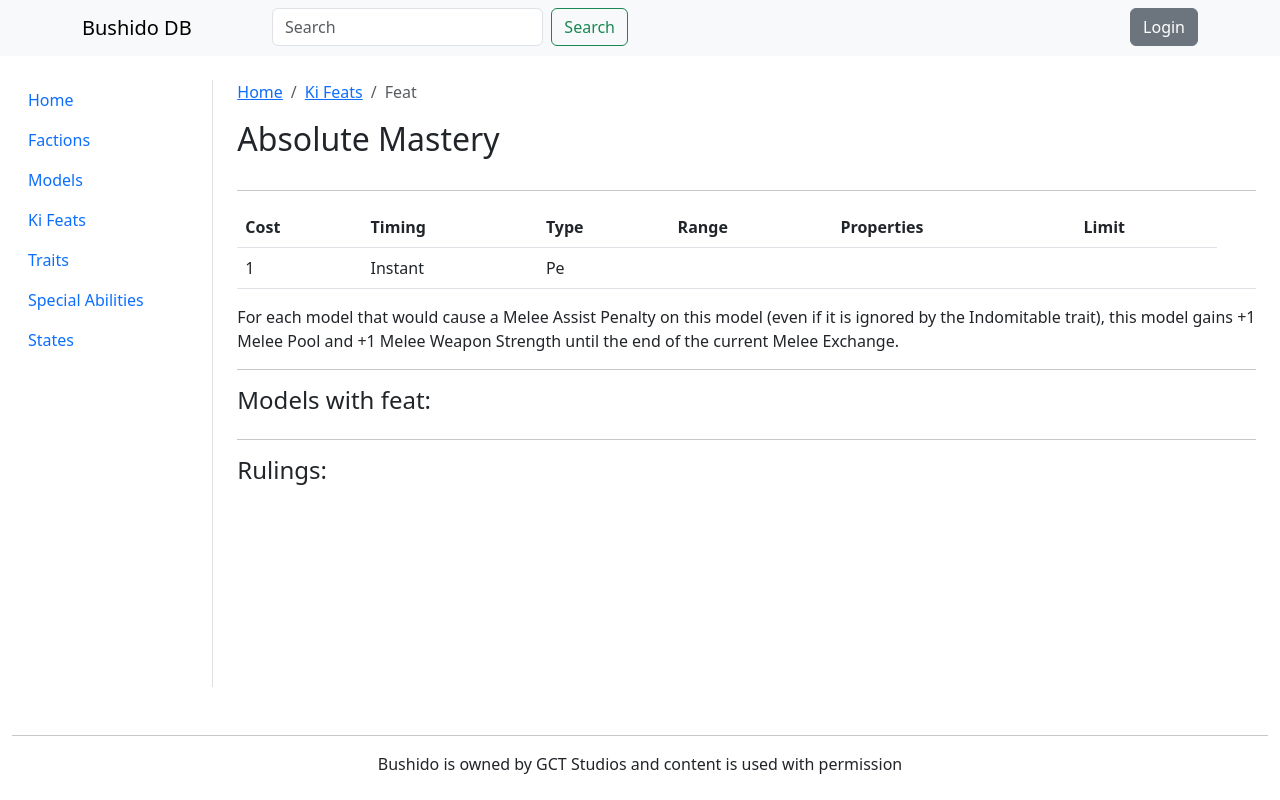
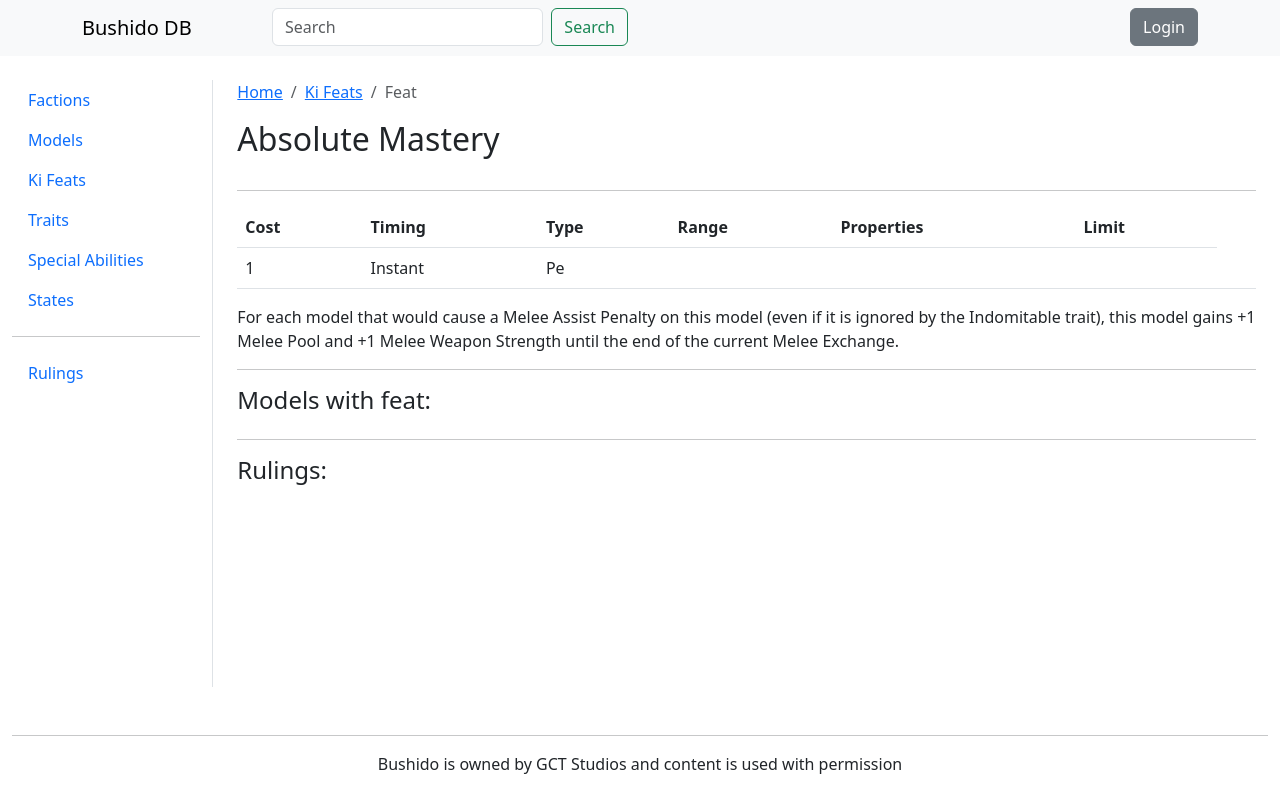
Before and after one commit to luke-vaughan0/bushido-db, a Django app: page /bushido/info/feats/366/ in a window 1280 px wide. Run offline with Django 4.2, Linux system fonts and the light colour scheme; data comes from the database, SQL or seed files in the repository; data that the repository does not hold is empty; parts of the project's set-up code (start-up, migrations or seed data) failed here and were passed over; some libraries are stand-ins or nearby versions.

Commit message:
added rulings link and removed home

```diff
--- a/bushido/templates/bushido/base.html
+++ b/bushido/templates/bushido/base.html
@@ -76,13 +76,15 @@
         <div class="col-sm-2 my-0 my-md-4 border-end navbar-expand-sm collapse sidebar d-sm-block" id="main-sidebar">
         {% block sidebar %}
           <ul class="nav flex-column">
-            <li class="nav-item"><a class="nav-link" href="{% url 'bushido:index' %}">Home</a></li>
+            <!--li class="nav-item"><a class="nav-link" href="{% url 'bushido:index' %}">Home</a></li-->
             <li class="nav-item"><a class="nav-link" href="{% url 'bushido:allFactions' %}">Factions</a></li>
             <li class="nav-item"><a class="nav-link" href="{% url 'bushido:allModels' %}">Models</a></li>
             <li class="nav-item"><a class="nav-link" href="{% url 'bushido:allFeats' %}">Ki Feats</a></li>
             <li class="nav-item"><a class="nav-link" href="{% url 'bushido:allTraits' %}">Traits</a></li>
             <li class="nav-item"><a class="nav-link" href="{% url 'bushido:allSpecials' %}">Special Abilities</a></li>
             <li class="nav-item"><a class="nav-link" href="{% url 'bushido:allStates' %}">States</a></li>
+            <hr>
+            <li class="nav-item"><a class="nav-link" href="{% url 'bushido:allRulings' %}">Rulings</a></li>
           </ul>
        {% endblock %}
         </div>
```
